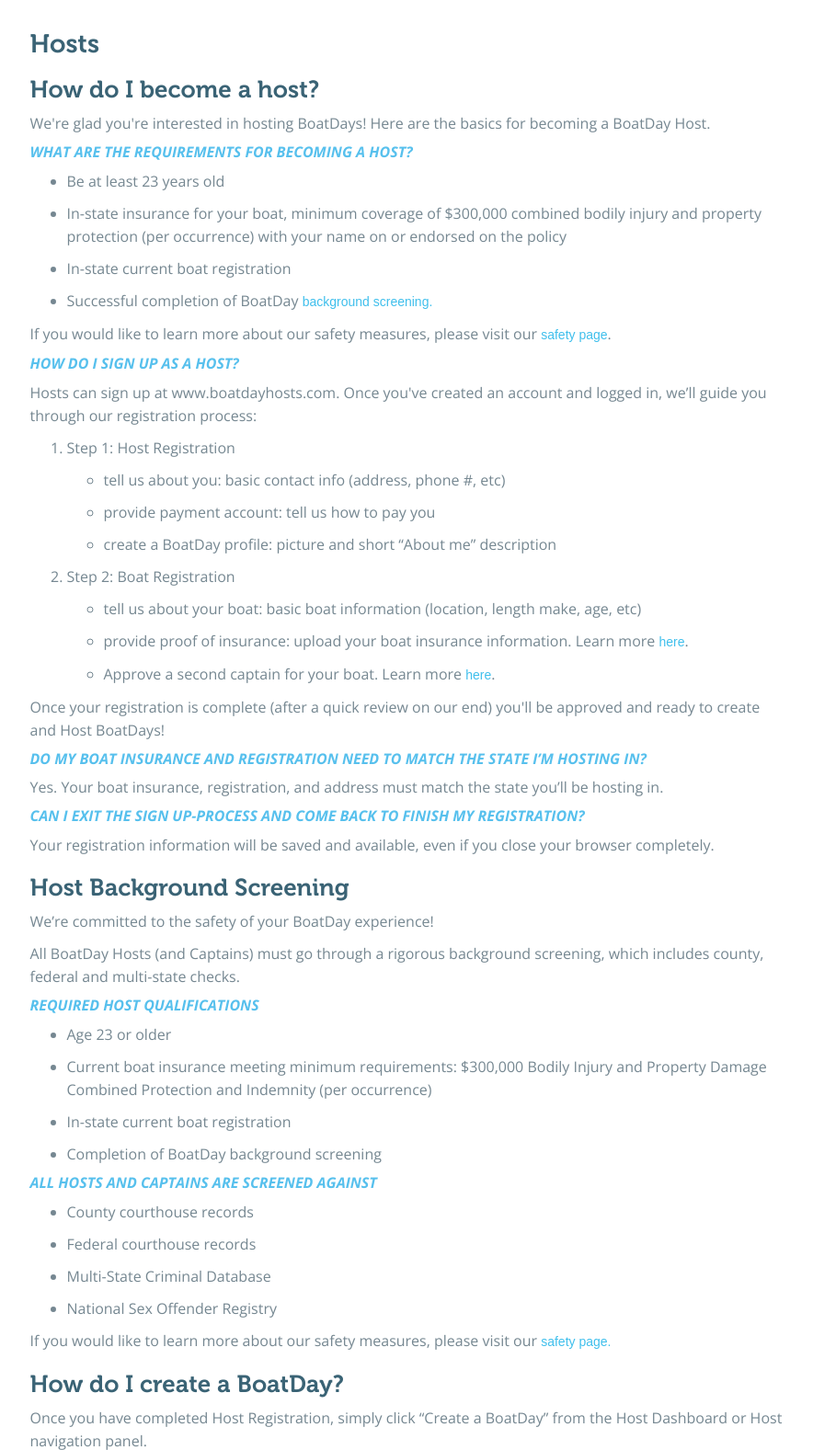
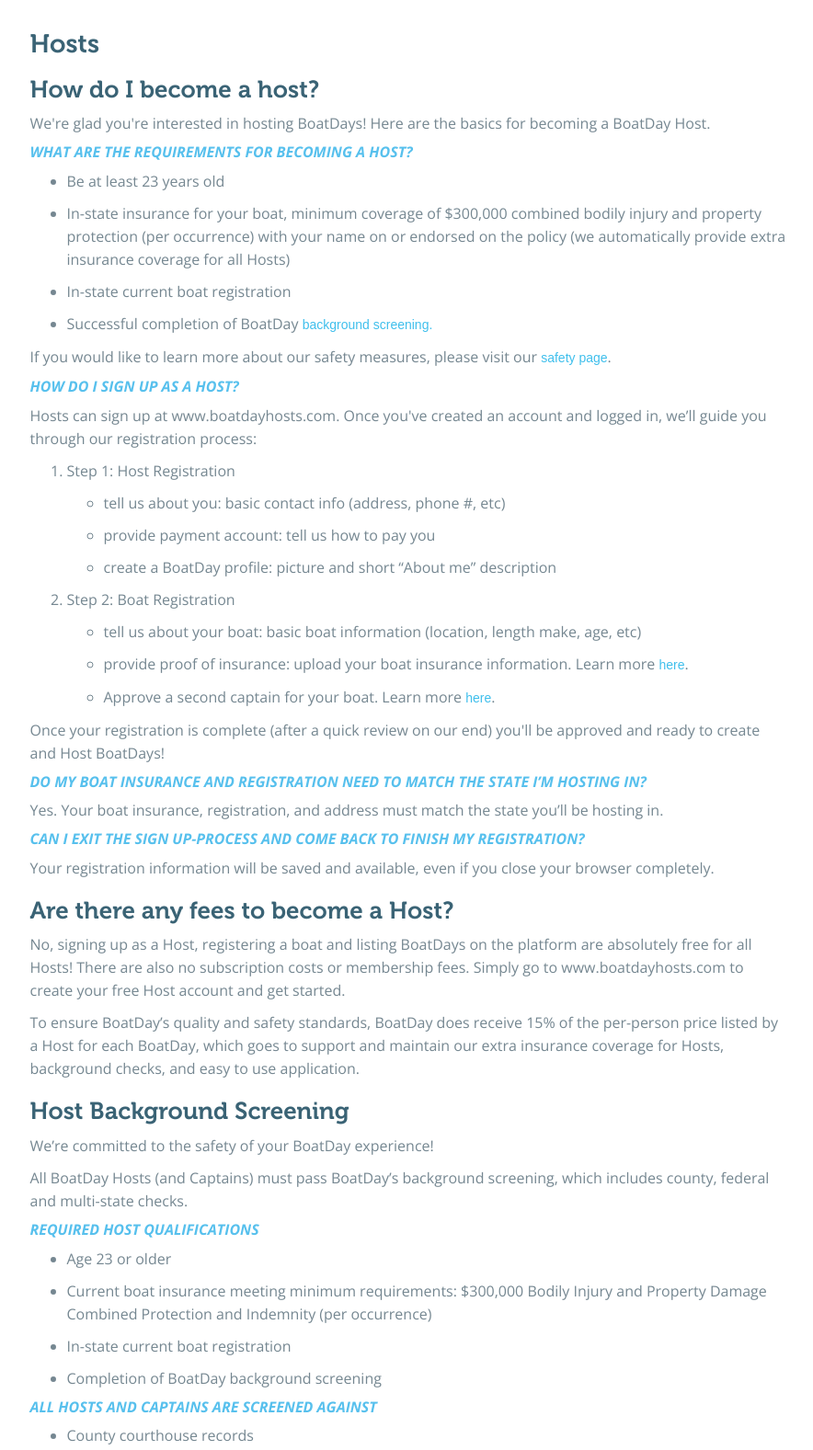
Before and after one commit to daniel-costa/boat-day-web, a PHP site: page /faq in a window 1280 px wide. Shown: the part 767-2344 px from the top of the page at 92% size, without its empty margins (195-1079 px from the left). Run offline with PHP 8.4, Linux system fonts and the light colour scheme; some libraries are stand-ins or nearby versions.

Commit message:
changes in FAQs

```diff
--- a/www/faq.php
+++ b/www/faq.php
@@ -27,12 +27,12 @@
 			<div class="container block-space">
 				<div class="col-md-20 col-md-offset-2 col-lg-18 col-lg-offset-3 block-space-bottom faq-list">
 					<h1>Hosts</h1>
-					<h2>How do I become a host?</h2>
+					<h2 id="becomeHost">How do I become a host?</h2>
 					<p>We're glad you're interested in hosting BoatDays! Here are the basics for becoming a BoatDay Host.</p>
 					<h4>WHAT ARE THE REQUIREMENTS FOR BECOMING A HOST?</h4>
 					<ul>
 						<li>Be at least 23 years old</li>
-						<li>In-state insurance for your boat, minimum coverage of $300,000 combined bodily injury and property protection (per occurrence) with your name on or endorsed on the policy</li>
+						<li>In-state insurance for your boat, minimum coverage of $300,000 combined bodily injury and property protection (per occurrence) with your name on or endorsed on the policy (we automatically provide extra insurance coverage for all Hosts)</li>
 						<li>In-state current boat registration</li>
 						<li>Successful completion of BoatDay
 							<a href="#bgScreen">background screening.</a>
@@ -61,9 +61,13 @@
 					<h4>CAN I EXIT THE SIGN UP-PROCESS AND COME BACK TO FINISH MY REGISTRATION?</h4>
 					<p>Your registration information will be saved and available, even if you close your browser completely.</p>
 
+					<h2>Are there any fees to become a Host?</h2>
+					<p>No, signing up as a Host, registering a boat and listing BoatDays on the platform are absolutely free for all Hosts!  There are also no subscription costs or membership fees.  Simply go to www.boatdayhosts.com to create your free Host account and get started. </p>
+					<p>To ensure BoatDay’s quality and safety standards, BoatDay does receive 15% of the per-person price listed by a Host for each BoatDay, which goes to support and maintain our extra insurance coverage for Hosts, background checks, and easy to use application.</p>
+
 					<h2 id="bgScreen">Host Background Screening</h2>
 					<p>We’re committed to the safety of your BoatDay experience!</p>
-					<p>All BoatDay Hosts (and Captains) must go through a rigorous background screening, which includes county, federal and multi-state checks. </p>
+					<p>All BoatDay Hosts (and Captains) must pass BoatDay’s background screening, which includes county, federal and multi-state checks. </p>
 					<h4>REQUIRED HOST QUALIFICATIONS</h4>
 					<ul>
 						<li>Age 23 or older </li>
@@ -186,6 +190,8 @@
 					<p>Use high-quality photos of your Boat, write a detailed description of the day’s activities, select the activity type, and highlight all the amenities and extras your boat and BoatDay include.</p>
 					<h4>PRICING YOUR BOATDAY</h4>
 					<p>Guests will evaluate the value of your BoatDay, so it's important to set a price that balances expectations with what your boat and the day’s activities have to offer.  If you're a first-time Host, consider lowering your rate so that you can get that first booking, gain some experience, and start developing your hosting style.</p>
+					<h2>Host Insurance Coverage</h2>
+					<p>To help protect all Hosts and Guests on the platform, BoatDay requires all Hosts to maintain their own minimum <a href="#becomeHost">private boat insurance</a>.  But don’t worry, Host’s are also protected by our $500,000 excess liability policy for each BoatDay, covering injury to Guests while on a BoatDay. </p>
 
 					<h1>GUESTS</h1>
 					<h2>How much does a BoatDay cost?</h2>
```
